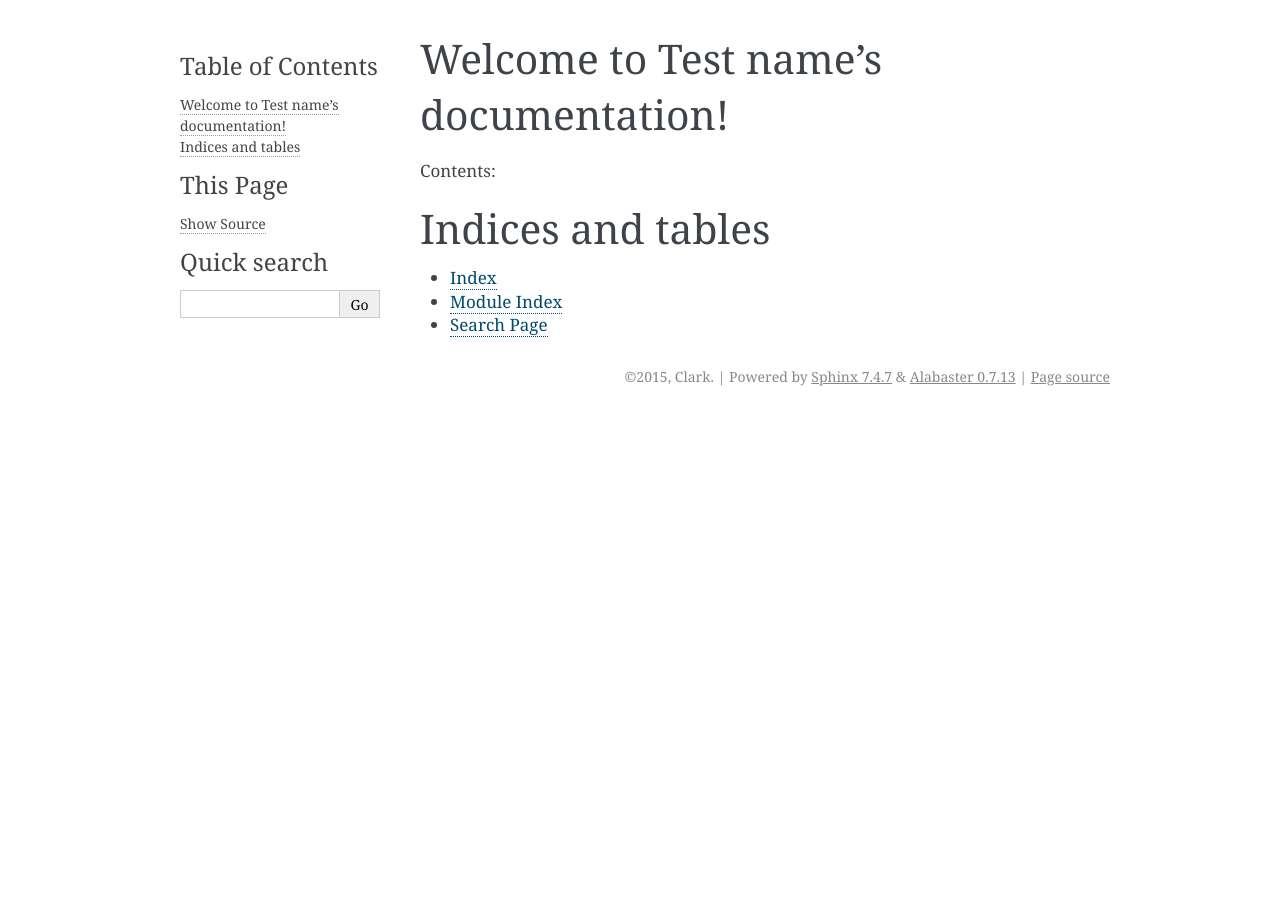
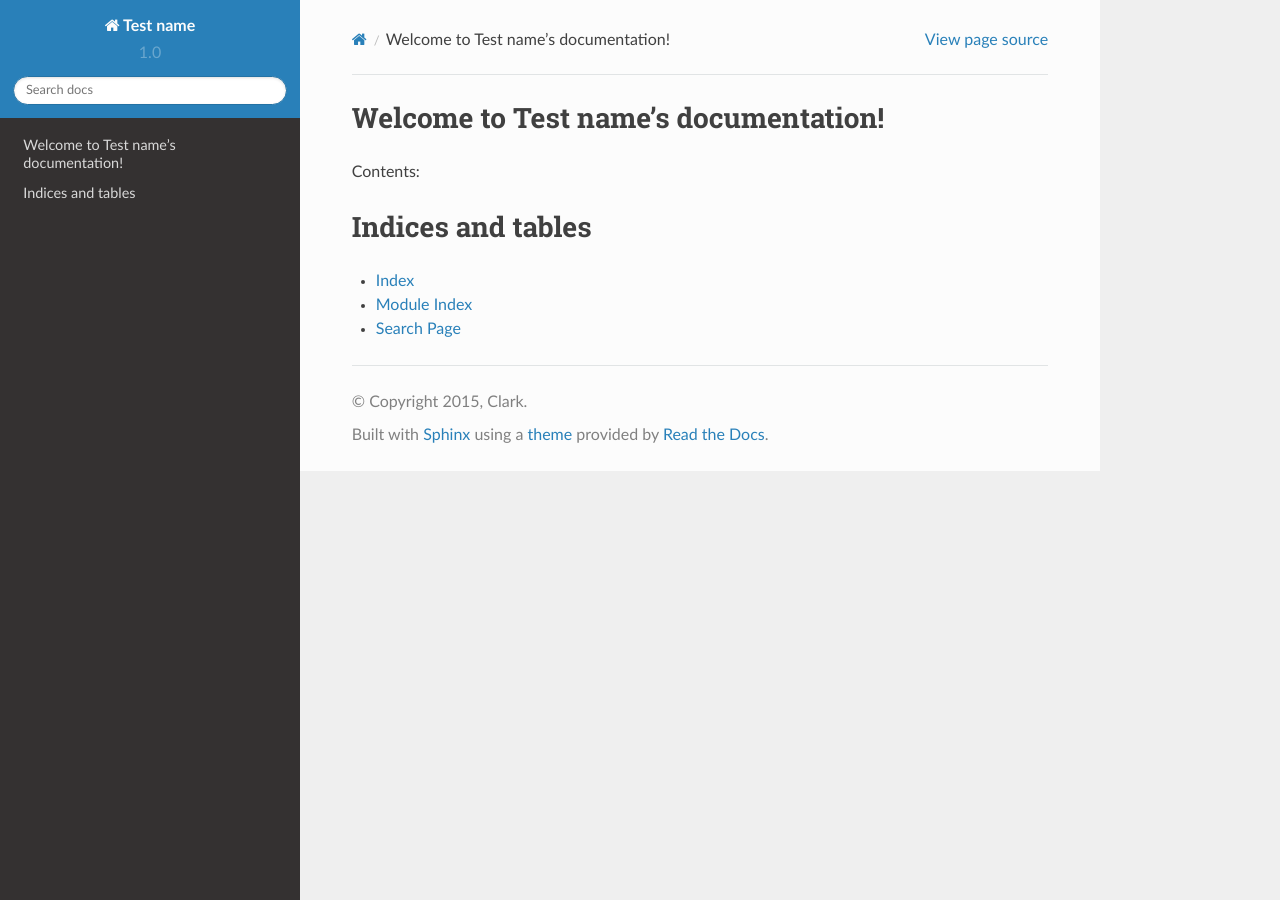
Before and after one commit to berserk207/lytgis, a Sphinx documentation site: the page built from docs/index.rst, in a window 1280 px wide. Built offline with Sphinx 7.4.7 and the Read the Docs theme 2.0.0, drawn with Linux system fonts in a browser that asks for light colours.

Commit message:
Changed theme

```diff
--- a/docs/conf.py
+++ b/docs/conf.py
@@ -15,6 +15,7 @@
 import sys
 import os
 import shlex
+import sphinx_rtd_theme
 
 # If extensions (or modules to document with autodoc) are in another directory,
 # add these directories to sys.path here. If the directory is relative to the
@@ -108,7 +109,7 @@ todo_include_todos = False
 
 # The theme to use for HTML and HTML Help pages.  See the documentation for
 # a list of builtin themes.
-html_theme = 'alabaster'
+html_theme = 'sphinx_rtd_theme'
 
 # Theme options are theme-specific and customize the look and feel of a theme
 # further.  For a list of options available for each theme, see the
@@ -116,7 +117,7 @@ html_theme = 'alabaster'
 #html_theme_options = {}
 
 # Add any paths that contain custom themes here, relative to this directory.
-#html_theme_path = []
+html_theme_path = ["_themes"]
 
 # The name for this set of Sphinx documents.  If None, it defaults to
 # "<project> v<release> documentation".
```
